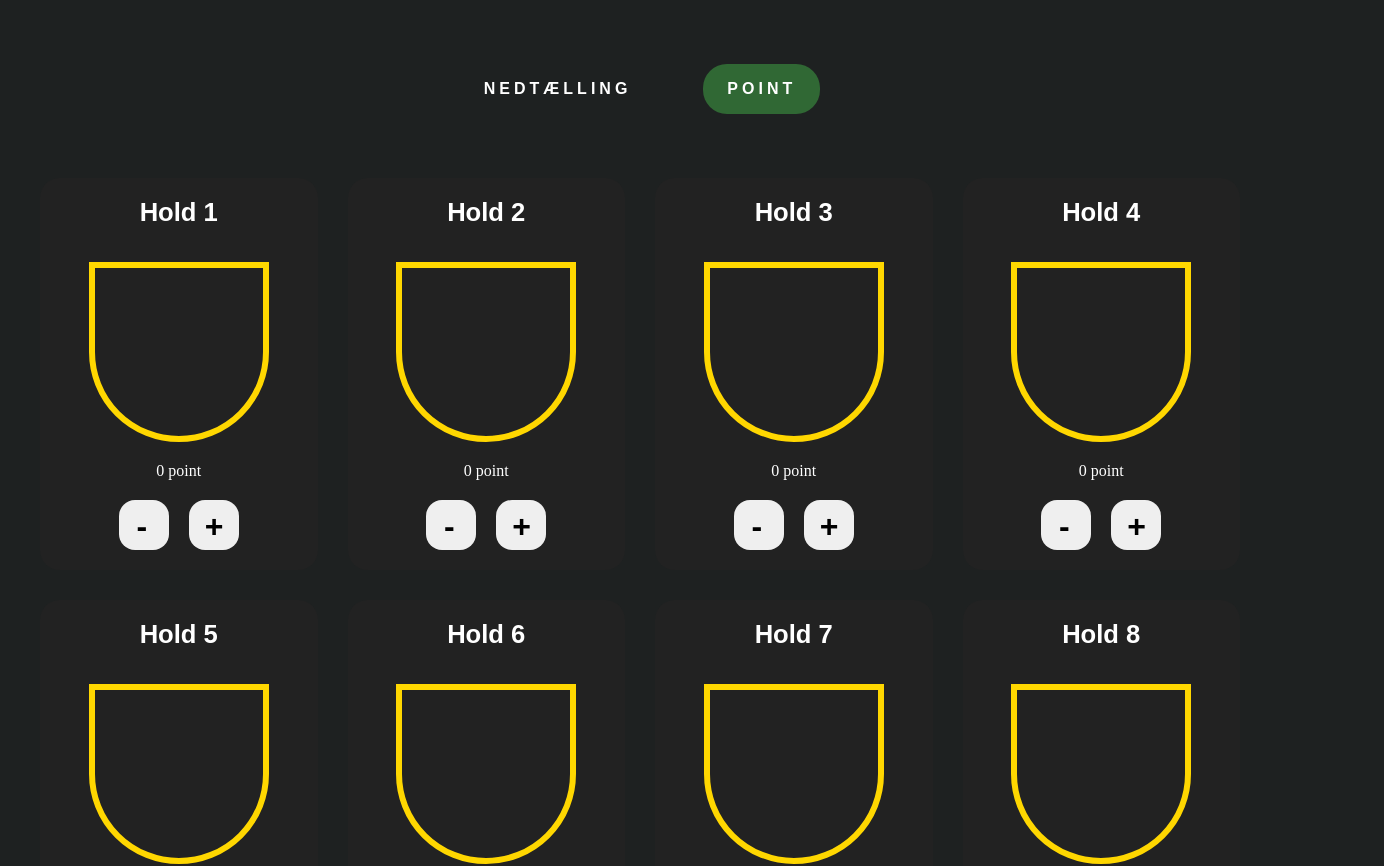
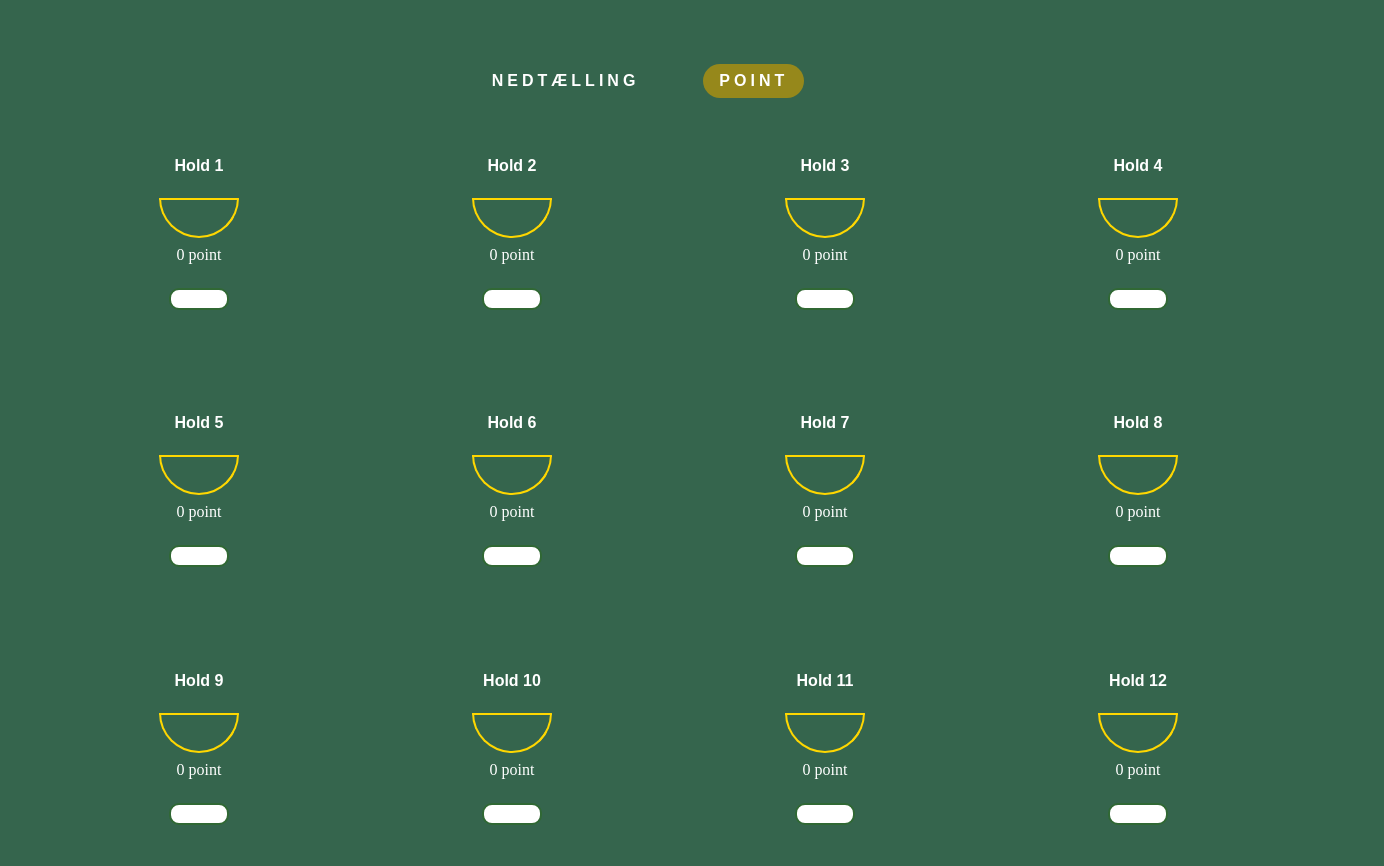
Before and after one commit to eaa25mtha/pointsystem-hs26, a React (Vite) app: page /#/point in a window 1280 px wide. Shown: the top 866 px of the page, 1384 px wide, since content can reach past the window. Built offline with nearby package versions, Linux system fonts and the light colour scheme.

Commit message:
mange ændringer

```diff
--- a/src/components/TeamCard.jsx
+++ b/src/components/TeamCard.jsx
@@ -1,13 +1,9 @@
+import { useState } from "react";
 import Bowl from "./Bowl";
 import "../css/teamcard.css";
 
-export default function TeamCard({
-  team,
-  addPoint,
-  removePoint,
-  changeName,
-  isLeading,
-}) {
+export default function TeamCard({ team, changeName, changeScore, isLeading }) {
+  const [pointsToAdd, setPointsToAdd] = useState("");
   return (
     <div className={`team-card ${isLeading ? "leader-card" : ""}`}>
       {isLeading && <div className="leader">👑</div>}
@@ -19,9 +15,26 @@ export default function TeamCard({
       />
       <Bowl score={team.score} />
       <p>{team.score} point</p>
-      <div className="buttons">
-        <button onClick={() => removePoint(team.id)}>-</button>
-        <button onClick={() => addPoint(team.id)}>+</button>
+
+      <div className="score-input">
+        <input
+          className="score-box"
+          type="text"
+          inputMode="numeric"
+          placeholder=""
+          value={pointsToAdd}
+          onChange={(e) => setPointsToAdd(e.target.value)}
+          onKeyDown={(e) => {
+            if (e.key === "Enter") {
+              const value = Number(pointsToAdd);
+
+              if (!isNaN(value) && value !== 0) {
+                changeScore(team.id, value);
+                setPointsToAdd("");
+              }
+            }
+          }}
+        />
       </div>
     </div>
   );
--- a/src/css/homepage.css
+++ b/src/css/homepage.css
@@ -11,7 +11,7 @@
 .timer {
   font-size: 15rem;
   font-weight: bold;
-  color: var(--green);
+  color: white;
   font-family: var(--font-family);
 }
 
@@ -24,7 +24,9 @@ button {
   font-family: var(--font-family);
   font-weight: var(--font-weight);
   letter-spacing: var(--letter-spacing);
-  text-transform: var(--text-transform);
+  background-color: var(--gold);
+  color: var(--text);
+  text-transform: uppercase;
 }
 
 .start-stop-knapperne {
--- a/src/css/main.css
+++ b/src/css/main.css
@@ -6,7 +6,7 @@
 }
 
 :root {
-  background-color: #1e2121;
+  background-color: #35654d;
   color: #ffffff;
 
   /* farve variabler */
--- a/src/css/navbar.css
+++ b/src/css/navbar.css
@@ -16,7 +16,7 @@
   display: inline-block;
   color: #ffffff;
   text-align: center;
-  padding: 16px 24px;
+  padding: 8px 16px;
   text-decoration: none;
   text-transform: uppercase;
   border-radius: 24px;
@@ -30,5 +30,5 @@
 
 .link:hover,
 .link.active {
-  background-color: var(--green);
+  background-color: var(--gold);
 }
--- a/src/css/pointpage.css
+++ b/src/css/pointpage.css
@@ -1,8 +1,14 @@
 .point-page {
+  height: 100vh;
+  width: 100%;
   display: grid;
-  grid-template-columns: repeat(auto-fit, minmax(260px, 1fr));
-  gap: 30px;
-  padding: 40px;
+  grid-template-columns: repeat(4, 1fr);
+  grid-template-rows: repeat(3, 1fr);
+  gap: 12px;
+  padding: 20px;
+  box-sizing: border-box;
+  margin-left: 6.5rem;
+  margin-bottom: 2rem;
 }
 
 .nulstil-btn-container {
--- a/src/css/teamcard.css
+++ b/src/css/teamcard.css
@@ -1,15 +1,19 @@
 .team-card {
-  background: #222;
-  color: white;
-  border-radius: 20px;
-  padding: 20px;
-  text-align: center;
+  width: 150px;
+  display: flex;
+  flex-direction: column;
+  align-items: center;
+  gap: 8px;
+  padding: 12px;
+  border: 3px solid transparent;
+  border-radius: 16px;
+  box-sizing: border-box;
 }
 
 .team-name {
   width: 100%;
   text-align: center;
-  font-size: 1.6rem;
+  font-size: 1rem;
   font-weight: bold;
   background: none;
   border: none;
@@ -36,15 +40,15 @@
     0 0 30px rgba(255, 215, 0, 0.5); /* den der fører har en lille effekt på */
   transform: scale(1.03);
   transition: 0.3s ease;
+  border-radius: 16px;
 }
 
 /* ---------- Bowl ---------- */
 
 .bowl {
-  width: 180px;
-  height: 180px;
-  margin: 20px auto;
-  border: 6px solid gold;
+  width: 80px;
+  height: 40px;
+  border: 2px solid gold;
   border-radius: 0 0 90px 90px;
   display: flex;
   flex-wrap: wrap-reverse;
@@ -58,8 +62,8 @@
 /* ---------- Chips ---------- */
 
 .chip {
-  width: 24px;
-  height: 24px;
+  width: 8px;
+  height: 8px;
   border-radius: 50%;
   background: radial-gradient(
     circle,
@@ -73,14 +77,46 @@
 /* ---------- Buttons ---------- */
 
 .buttons {
+  width: 100%;
   display: flex;
   justify-content: center;
-  gap: 20px;
+  align-items: center;
+  gap: 12px;
   margin-top: 20px;
 }
 
 .buttons button {
-  width: 50px;
-  height: 50px;
-  font-size: 2rem;
+  width: 28px;
+  height: 28px;
+  display: flex;
+  justify-content: center;
+  align-items: center;
+  font-size: 1rem;
+  border-radius: 8px;
+  cursor: pointer;
 }
+
+/*---------point kassen------------*/
+.score-box {
+  width: 60px;
+  text-align: center;
+  justify-content: center;
+  font-size: 1rem;
+  color: var(--gold);
+  border: 2px solid var(--green);
+  border-radius: 10px;
+  margin-top: 16px;
+}
+
+/* Fjerner pilene i Chrome, Edge og Safari */
+.score-box::-webkit-outer-spin-button,
+.score-box::-webkit-inner-spin-button {
+  -webkit-appearance: none;
+  margin: 0;
+}
+
+/* Fjerner pilene i Firefox */
+.score-box {
+  appearance: textfield;
+  -moz-appearance: textfield;
+}
--- a/src/pages/HomePage.jsx
+++ b/src/pages/HomePage.jsx
@@ -3,7 +3,7 @@ import "../css/homepage.css";
 import bell from "../assets/sounds/bell.mp3";
 
 export default function HomePage() {
-  const START_TIME = 300; //5 min
+  const START_TIME = 480; //8 min
 
   const [time, setTime] = useState(START_TIME);
   const [running, setRunning] = useState(false);
--- a/src/pages/PointPage.jsx
+++ b/src/pages/PointPage.jsx
@@ -19,33 +19,24 @@ export default function PointPage() {
     localStorage.setItem("teams", JSON.stringify(teams));
   }, [teams]);
 
-  //tilføj point
-  function addPoint(id) {
+  // ændrer holdnavne
+  function changeName(id, newName) {
     setTeams((prev) =>
-      prev.map((team) =>
-        team.id === id ? { ...team, score: team.score + 1 } : team,
-      ),
+      prev.map((team) => (team.id === id ? { ...team, name: newName } : team)),
     );
   }
 
-  //fjern point
-  function removePoint(id) {
+  //ændrer scoren
+  function changeScore(id, pointsToAdd) {
     setTeams((prev) =>
       prev.map((team) =>
         team.id === id
           ? {
               ...team,
-              score: Math.max(0, team.score - 1),
+              score: Math.max(0, team.score + pointsToAdd),
             }
           : team,
       ),
-    );
-  }
-
-  // ændrer holdnavne
-  function changeName(id, newName) {
-    setTeams((prev) =>
-      prev.map((team) => (team.id === id ? { ...team, name: newName } : team)),
     );
   }
 
@@ -64,9 +55,8 @@ export default function PointPage() {
           <TeamCard
             key={team.id}
             team={team}
-            addPoint={addPoint}
-            removePoint={removePoint}
             changeName={changeName}
+            changeScore={changeScore}
             isLeading={
               team.score === highestScore && highestScore > 0
             } /* der vises ikke en vinder når alle har 0 point */
```
